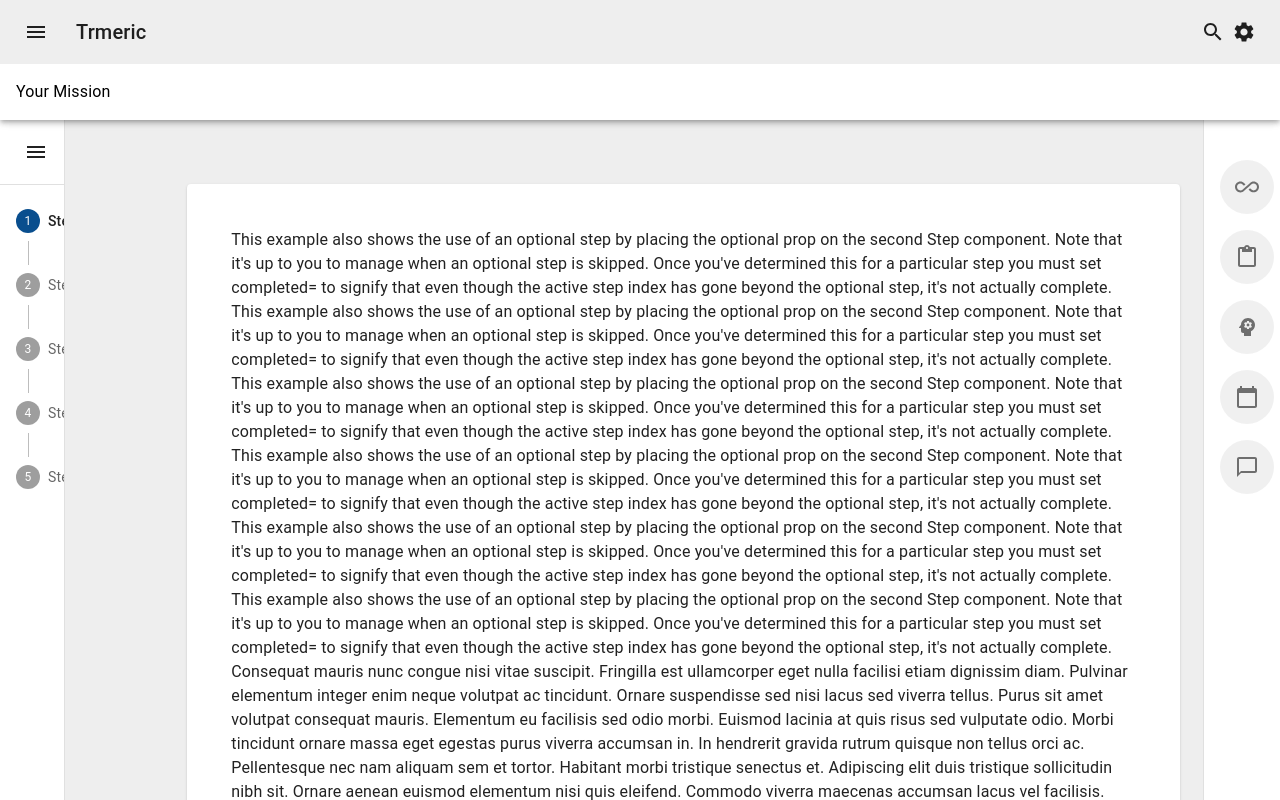
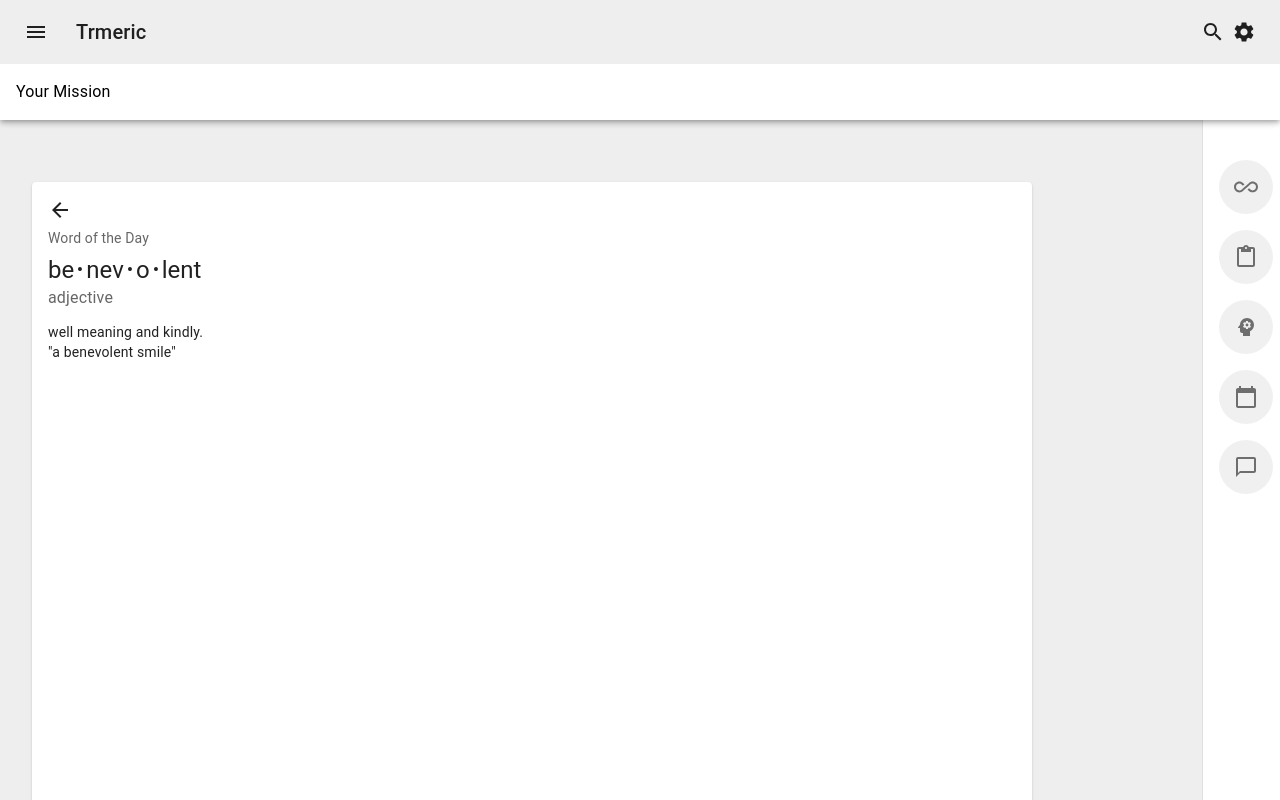
Before and after one commit to nyb12/trmeric, a React (Vite) app: page /viewdetails in a window 1280 px wide. Shown: the top 800 px of the page. Built offline with nearby package versions, Linux system fonts and the light colour scheme.

Commit message:
view details page

```diff
--- a/src/App.css
+++ b/src/App.css
@@ -1,5 +1,5 @@
 #root {
-  max-width: 1280px;
+  max-width: 1600px;
   padding: 2rem;
 }
 
--- a/src/App.jsx
+++ b/src/App.jsx
@@ -1,7 +1,7 @@
-import reactLogo from "./assets/react.svg";
-import viteLogo from "/vite.svg";
+// import reactLogo from "./assets/react.svg";
+// import viteLogo from "/vite.svg";
 import "./App.css";
-import { BrowserRouter as Router, Routes, Route } from "react-router-dom";
+import { BrowserRouter as Router, Routes, Route, BrowserRouter } from "react-router-dom";
 
 // Common components
 import Sidenav from "./components/common/sidemenu/sideMenu";
@@ -10,23 +10,21 @@ import RightSideMenu from "./components/common/rightSideMenu/RightSideMenu";
 import { Suspense } from "react";
 import Loader from "./components/common/loader/loader";
 import Login from "./pages/login/login";
-
+import TrmericCard from "./components/common/Card/TrmericCard";
+import ViewDetails from "./pages/viewDetails/ViewDetails";
+import Layout from "./components/common/layout/Layout";
 function App() {
   return (
     <>
+    <BrowserRouter>
       <Suspense fallback={<Loader />}>
-        {/* <Router>
-          <Routes>
-            <Route path="/" element={<Login />} />
+      <Routes>
+           <Route path="/login" element={<Login />} />
+            <Route path="/viewdetails" element={<ViewDetails />} />
+            <Route path="/" element={<Layout />} />
           </Routes>
-        </Router> */}
-
-        <Header />
-      <div className="page-container">
-        <Sidenav />
-        <RightSideMenu />
- </div>
       </Suspense>
+      </BrowserRouter>
     </>
   );
 }
--- a/src/components/common/AccordionCard/AccordionCards.jsx
+++ b/src/components/common/AccordionCard/AccordionCards.jsx
@@ -5,6 +5,7 @@ import MuiAccordion from "@mui/material/Accordion";
 import MuiAccordionSummary from "@mui/material/AccordionSummary";
 import MuiAccordionDetails from "@mui/material/AccordionDetails";
 import Typography from "@mui/material/Typography";
+import TrmericCard from "../Card/TrmericCard";
 
 const Accordion = styled((props) => (
   <MuiAccordion disableGutters elevation={0} square {...props} />
@@ -51,9 +52,9 @@ export default function AccordionCard() {
 
   React.useEffect(() => {
     const handleScroll = () => {
-      const scrollThreshold1 = 100;
-      const scrollThreshold2 = 300;
-      const scrollThreshold3 = 500;
+      const scrollThreshold1 = -100;
+      const scrollThreshold2 = 200;
+      const scrollThreshold3 = 350;
       if (window.scrollY > scrollThreshold3) {
         setExpanded("panel3");
       } else if (window.scrollY > scrollThreshold2) {
@@ -79,6 +80,7 @@ export default function AccordionCard() {
       <Accordion
         expanded={expanded === "panel1"}
         onChange={handleChange("panel1")}
+        sx={{marginBottom:'300px'}}
       >
         <AccordionSummary aria-controls="panel1d-content" id="panel1d-header">
           <Typography sx={{ fontWeight: "bold" }}>
@@ -86,17 +88,15 @@ export default function AccordionCard() {
           </Typography>
         </AccordionSummary>
         <AccordionDetails>
-          <Typography>
-            Lorem ipsum dolor sit amet, consectetur adipiscing elit. Suspendisse
-            malesuada lacus ex, sit amet blandit leo lobortis eget. Lorem ipsum
-            dolor sit amet, consectetur adipiscing elit. Suspendisse malesuada
-            lacus ex, sit amet blandit leo lobortis eget.
+          <Typography sx={{display:'flex',flexDirection:'row', gap:'40px'}}>
+          <TrmericCard />  <TrmericCard />  <TrmericCard />
           </Typography>
         </AccordionDetails>
       </Accordion>
       <Accordion
         expanded={expanded === "panel2"}
         onChange={handleChange("panel2")}
+        sx={{marginTop:'300px',marginBottom:'300px'}}
       >
         <AccordionSummary aria-controls="panel2d-content" id="panel2d-header">
           <Typography sx={{ fontWeight: "bold" }}>
@@ -104,17 +104,15 @@ export default function AccordionCard() {
           </Typography>
         </AccordionSummary>
         <AccordionDetails>
-          <Typography>
-            Lorem ipsum dolor sit amet, consectetur adipiscing elit. Suspendisse
-            malesuada lacus ex, sit amet blandit leo lobortis eget. Lorem ipsum
-            dolor sit amet, consectetur adipiscing elit. Suspendisse malesuada
-            lacus ex, sit amet blandit leo lobortis eget.
+        <Typography sx={{display:'flex',flexDirection:'row', gap:'40px'}}>
+          <TrmericCard />  <TrmericCard />  <TrmericCard />
           </Typography>
         </AccordionDetails>
       </Accordion>
       <Accordion
         expanded={expanded === "panel3"}
         onChange={handleChange("panel3")}
+        sx={{marginTop:'300px',marginBottom:'300px'}}
       >
         <AccordionSummary aria-controls="panel3d-content" id="panel3d-header">
           <Typography sx={{ fontWeight: "bold" }}>
@@ -122,11 +120,8 @@ export default function AccordionCard() {
           </Typography>
         </AccordionSummary>
         <AccordionDetails>
-          <Typography>
-            Lorem ipsum dolor sit amet, consectetur adipiscing elit. Suspendisse
-            malesuada lacus ex, sit amet blandit leo lobortis eget. Lorem ipsum
-            dolor sit amet, consectetur adipiscing elit. Suspendisse malesuada
-            lacus ex, sit amet blandit leo lobortis eget.
+        <Typography sx={{display:'flex',flexDirection:'row', gap:'40px'}}>
+          <TrmericCard />  <TrmericCard />  <TrmericCard />
           </Typography>
         </AccordionDetails>
       </Accordion>
--- a/src/components/common/Card/trmericCard.jsx
+++ b/src/components/common/Card/TrmericCard.jsx
@@ -5,8 +5,12 @@ import CardContent from "@mui/material/CardContent";
 import CardMedia from "@mui/material/CardMedia";
 import Button from "@mui/material/Button";
 import Typography from "@mui/material/Typography";
+import { Link,useNavigate } from "react-router-dom";
 
 export default function TrmericCard() {
+  const navigate = useNavigate();
+
+
   return (
     <Card sx={{ maxWidth: 345 }}>
       <CardMedia
@@ -23,7 +27,8 @@ export default function TrmericCard() {
         </Typography>
       </CardContent>
       <CardActions>
-        <Button size="small">Share</Button>
+        <Button size="small" onClick={()=>{navigate('/viewdetails')}}>View Details</Button>
+
         <Button size="small">Learn More</Button>
       </CardActions>
     </Card>
--- /dev/null
+++ b/src/components/common/layout/Layout.jsx
@@ -0,0 +1,27 @@
+// import reactLogo from "./assets/react.svg";
+// import viteLogo from "/vite.svg";
+import "../../../../src/App.css";
+// import { BrowserRouter as Router, Routes, Route, BrowserRouter } from "react-router-dom";
+
+// Common components
+import Sidenav from "../sidemenu/sideMenu";
+import Header from "../Header/header";
+import RightSideMenu from "../rightSideMenu/RightSideMenu";
+// import { Suspense } from "react";
+// import Loader from "./components/common/loader/loader";
+// import Login from "./pages/login/login";
+// import TrmericCard from "./components/common/Card/TrmericCard";
+// import ViewDetails from "./pages/viewDetails/ViewDetails";
+function Layout() {
+  return (
+    <>
+      <Header />
+          <div className="page-container">
+            <Sidenav />
+            <RightSideMenu />
+        </div>
+    </>
+  );
+}
+
+export default Layout;
--- a/src/components/common/sidemenu/Page.jsx
+++ b/src/components/common/sidemenu/Page.jsx
@@ -4,12 +4,12 @@ export  default function Page() {
  return(
 
     <div>
+        {/* This example also shows the use of an optional step by placing the optional prop on the second Step component. Note that it's up to you to manage when an optional step is skipped. Once you've determined this for a particular step you must set completed={false} to signify that even though the active step index has gone beyond the optional step, it's not actually complete.
         This example also shows the use of an optional step by placing the optional prop on the second Step component. Note that it's up to you to manage when an optional step is skipped. Once you've determined this for a particular step you must set completed={false} to signify that even though the active step index has gone beyond the optional step, it's not actually complete.
         This example also shows the use of an optional step by placing the optional prop on the second Step component. Note that it's up to you to manage when an optional step is skipped. Once you've determined this for a particular step you must set completed={false} to signify that even though the active step index has gone beyond the optional step, it's not actually complete.
         This example also shows the use of an optional step by placing the optional prop on the second Step component. Note that it's up to you to manage when an optional step is skipped. Once you've determined this for a particular step you must set completed={false} to signify that even though the active step index has gone beyond the optional step, it's not actually complete.
         This example also shows the use of an optional step by placing the optional prop on the second Step component. Note that it's up to you to manage when an optional step is skipped. Once you've determined this for a particular step you must set completed={false} to signify that even though the active step index has gone beyond the optional step, it's not actually complete.
-        This example also shows the use of an optional step by placing the optional prop on the second Step component. Note that it's up to you to manage when an optional step is skipped. Once you've determined this for a particular step you must set completed={false} to signify that even though the active step index has gone beyond the optional step, it's not actually complete.
-        This example also shows the use of an optional step by placing the optional prop on the second Step component. Note that it's up to you to manage when an optional step is skipped. Once you've determined this for a particular step you must set completed={false} to signify that even though the active step index has gone beyond the optional step, it's not actually complete.
+        This example also shows the use of an optional step by placing the optional prop on the second Step component. Note that it's up to you to manage when an optional step is skipped. Once you've determined this for a particular step you must set completed={false} to signify that even though the active step index has gone beyond the optional step, it's not actually complete. */}
     </div>
  )
 }
--- a/src/components/common/sidemenu/sideMenu.jsx
+++ b/src/components/common/sidemenu/sideMenu.jsx
@@ -29,7 +29,7 @@ import Button from '@mui/material/Button';
 
 //component Import
 import Loader from "../loader/loader";
-import TrmericCard from "../Card/trmericCard";
+import TrmericCard from "../Card/TrmericCard";
 import AccordionCard from "../AccordionCard/AccordionCards";
 import Page from './Page';
 
@@ -226,7 +226,7 @@ const Sidenav = () => {
         <Divider />
 
       <Stepper orientation="vertical" activeStep={activeStep} sx={{ position: 'sticky', ml:2, mt: 2 }}>
-        {[...Array(5).keys()].map((index) => (
+        {[...Array(3).keys()].map((index) => (
           <Step key={index}>
             <StepLabel>{`Step ${index + 1}`}</StepLabel>
           </Step>
@@ -246,15 +246,15 @@ const Sidenav = () => {
     </div>
 
       </Drawer>
-      <Box component="main" sx={{ flexGrow: 1, p: 3 }}>
+      <Box component="main" sx={{ flexGrow: 1, p: 2 ,marginLeft:"200px",marginRight:"200px"}}>
         <DrawerHeader />
         <Typography paragraph>
 
         </Typography>
-        <Paper elevation={1} sx={{ background: '#ff', marginLeft: '6%', padding: '4%', width: '90%' }}>
+        <Paper elevation={1} sx={{ background: '#ff', marginLeft: '1%', padding: '4%', width: '90%' }}>
         <Typography paragraph>
          {getStepContent(0)}
-          Consequat mauris nunc congue nisi vitae suscipit. Fringilla est
+          {/* Consequat mauris nunc congue nisi vitae suscipit. Fringilla est
           ullamcorper eget nulla facilisi etiam dignissim diam. Pulvinar
           elementum integer enim neque volutpat ac tincidunt. Ornare suspendisse
           sed nisi lacus sed viverra tellus. Purus sit amet volutpat consequat
@@ -289,11 +289,11 @@ const Sidenav = () => {
           Adipiscing elit duis tristique sollicitudin nibh sit. Ornare aenean
           euismod elementum nisi quis eleifend. Commodo viverra maecenas
           accumsan lacus vel facilisis. Nulla posuere sollicitudin aliquam
-          ultrices sagittis orci a.
+          ultrices sagittis orci a. */}
         </Typography>
         <AccordionCard />
         <Typography sx={{ mt: "50px" }} paragraph>
-          Consequat mauris nunc congue nisi vitae suscipit. Fringilla est
+          {/* Consequat mauris nunc congue nisi vitae suscipit. Fringilla est
           ullamcorper eget nulla facilisi etiam dignissim diam. Pulvinar
           elementum integer enim neque volutpat ac tincidunt. Ornare suspendisse
           sed nisi lacus sed viverra tellus. Purus sit amet volutpat consequat
@@ -328,7 +328,7 @@ const Sidenav = () => {
           Adipiscing elit duis tristique sollicitudin nibh sit. Ornare aenean
           euismod elementum nisi quis eleifend. Commodo viverra maecenas
           accumsan lacus vel facilisis. Nulla posuere sollicitudin aliquam
-          ultrices sagittis orci a.
+          ultrices sagittis orci a. */}
         </Typography>
 </Paper>
       </Box>
--- /dev/null
+++ b/src/pages/viewDetails/ViewDetails.jsx
@@ -0,0 +1,57 @@
+import * as React from 'react';
+import Box from '@mui/material/Box';
+import Card from '@mui/material/Card';
+import CardActions from '@mui/material/CardActions';
+import CardContent from '@mui/material/CardContent';
+import Button from '@mui/material/Button';
+import Typography from '@mui/material/Typography';
+import RightSideMenu from '../../components/common/rightSideMenu/RightSideMenu';
+import Header from '../../components/common/Header/header';
+import Sidenav from '../../components/common/sidemenu/sideMenu';
+import { Link,useNavigate } from "react-router-dom";
+
+import ArrowBackIcon from '@mui/icons-material/ArrowBack';
+const bull = (
+  <Box
+    component="span"
+    sx={{ display: 'inline-block', mx: '2px', transform: 'scale(0.8)' }}
+  >
+    •
+  </Box>
+);
+
+
+export default function ViewDetails() {
+    const navigate =useNavigate();
+  return (
+    <div>
+
+            <Header />
+
+    <Card sx={{ height:"1800px",width:"1000px", marginTop:"150px", display:"flex"}}>
+      <CardContent>
+
+       <ArrowBackIcon onClick={()=>{navigate(-1)}}></ArrowBackIcon>
+        <Typography sx={{ fontSize: 14 }} color="text.secondary" gutterBottom>
+          Word of the Day
+        </Typography>
+        <Typography variant="h5" component="div">
+          be{bull}nev{bull}o{bull}lent
+        </Typography>
+        <Typography sx={{ mb: 1.5 }} color="text.secondary">
+          adjective
+        </Typography>
+        <Typography variant="body2">
+          well meaning and kindly.
+          <br />
+          {'"a benevolent smile"'}
+        </Typography>
+      </CardContent>
+      <CardActions>
+        <Button size="small">Learn More</Button>
+      </CardActions>
+    </Card>
+    <RightSideMenu></RightSideMenu>
+    </div>
+  );
+}
```
